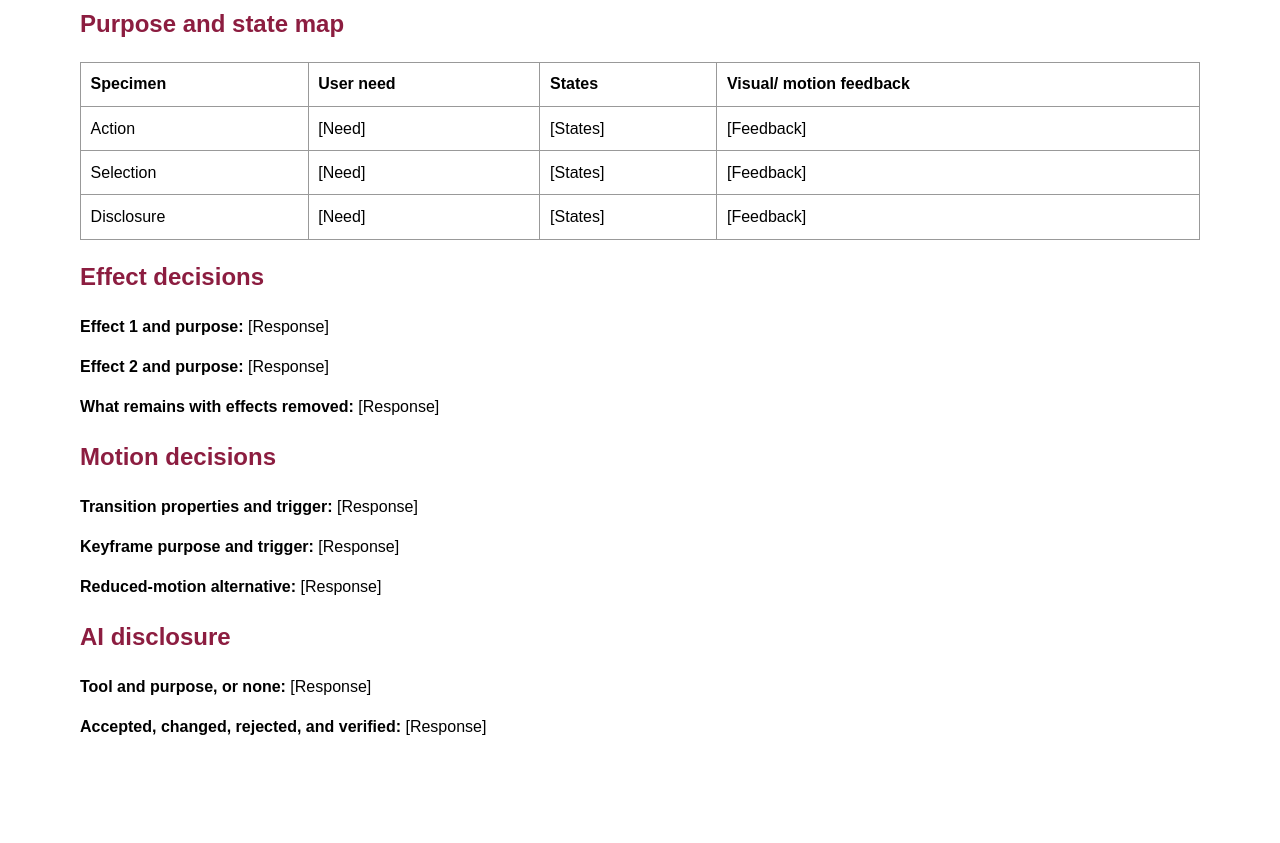
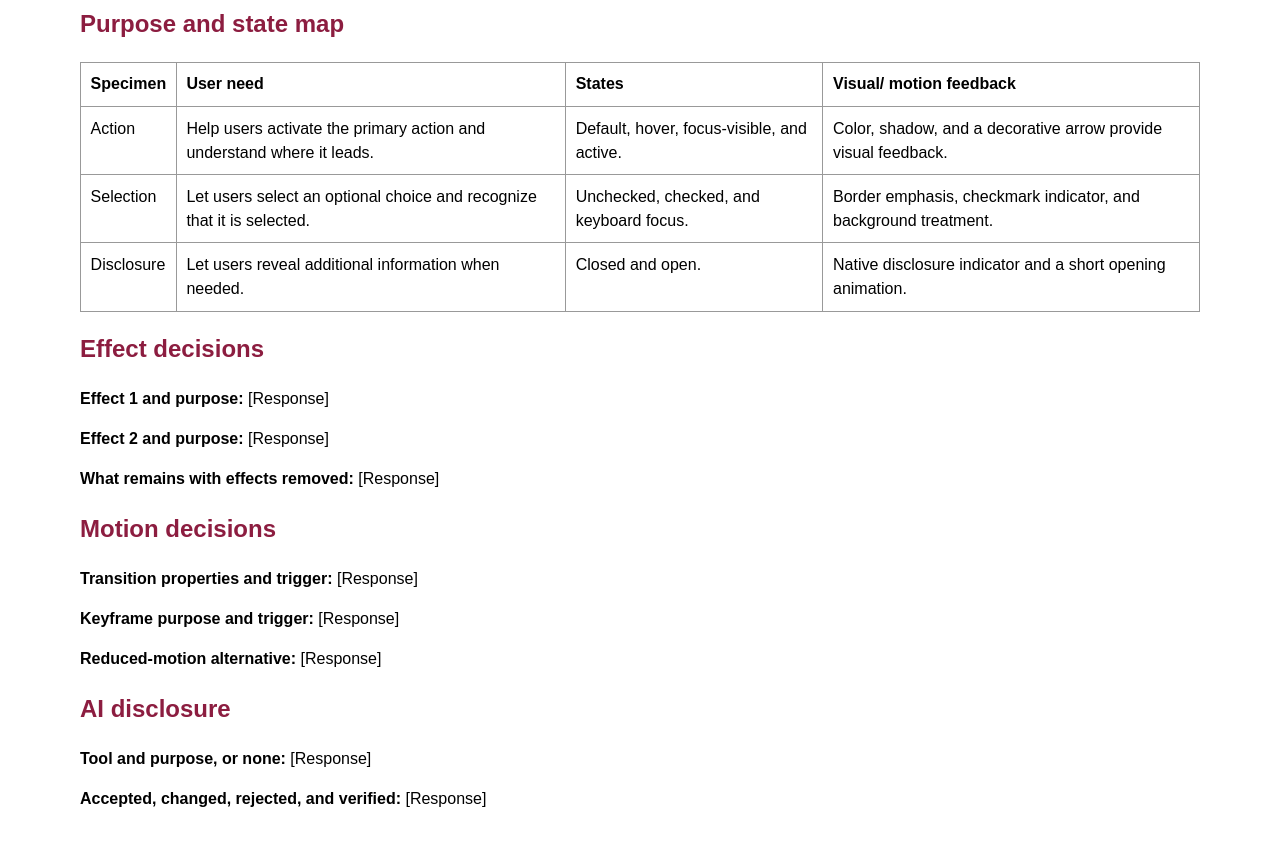
Before and after one commit to cteubank-ux/Module6-State-and-Motion-Practice-Starter, a plain HTML site: page prototype-plan.html in a window 1280 px wide. Shown: the part 101-944 px from the top of the page. Before the commit the page ends 872 px from the top, so only its background shows below. Drawn offline with Linux system fonts and the light colour scheme.

Commit message:
Update prototype-plan.html

```diff
--- a/prototype-plan.html
+++ b/prototype-plan.html
@@ -35,23 +35,24 @@
                 <th>States</th>
                 <th>Visual/ motion feedback</th>
             </tr>
+
             <tr>
                 <td>Action</td>
-                <td>[Need]</td>
-                <td>[States]</td>
-                <td>[Feedback]</td>
+                <td>Help users activate the primary action and understand where it leads.</td>
+                <td>Default, hover, focus-visible, and active.</td>
+                <td>Color, shadow, and a decorative arrow provide visual feedback.</td>
             </tr>
             <tr>
                 <td>Selection</td>
-                <td>[Need]</td>
-                <td>[States]</td>
-                <td>[Feedback]</td>
+                <td>Let users select an optional choice and recognize that it is selected.</td>
+                <td>Unchecked, checked, and keyboard focus.</td>
+                <td>Border emphasis, checkmark indicator, and background treatment.</td>
             </tr>
             <tr>
                 <td>Disclosure</td>
-                <td>[Need]</td>
-                <td>[States]</td>
-                <td>[Feedback]</td>
+                <td>Let users reveal additional information when needed.</td>
+                <td>Closed and open.</td>
+                <td>Native disclosure indicator and a short opening animation.</td>
             </tr>
         </table>
         <h2>Effect decisions</h2>
```
